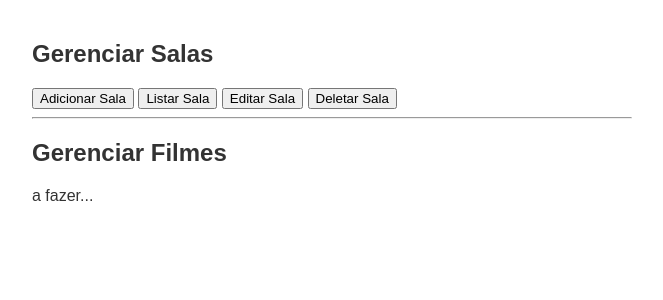
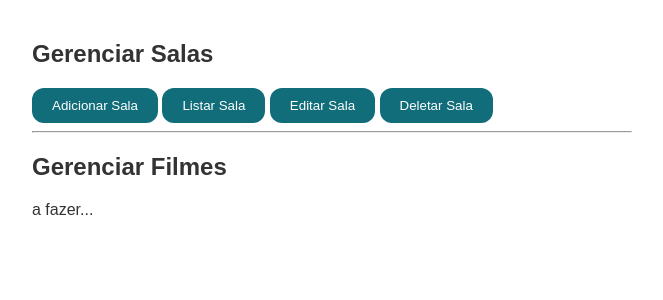
Before and after one commit to TonyRodIv/OpenTickets, a Flask app: page /adm/ in a window 1280 px wide. Shown: the top 300 px of the page, without its empty margins (308-971 px from the left). Run offline with Flask 3, Linux system fonts and the light colour scheme.

Commit message:
Adiciona estilos para botões no CSS

```diff
--- a/static/style.css
+++ b/static/style.css
@@ -5,3 +5,10 @@ body {
   padding: 0 20px;
   color: #333;
 }
+button{
+  background-color:rgb(17, 109, 121);
+  color: #fff;
+  padding: 10px 20px;
+  border: none;
+  border-radius: 12px;
+}
```
